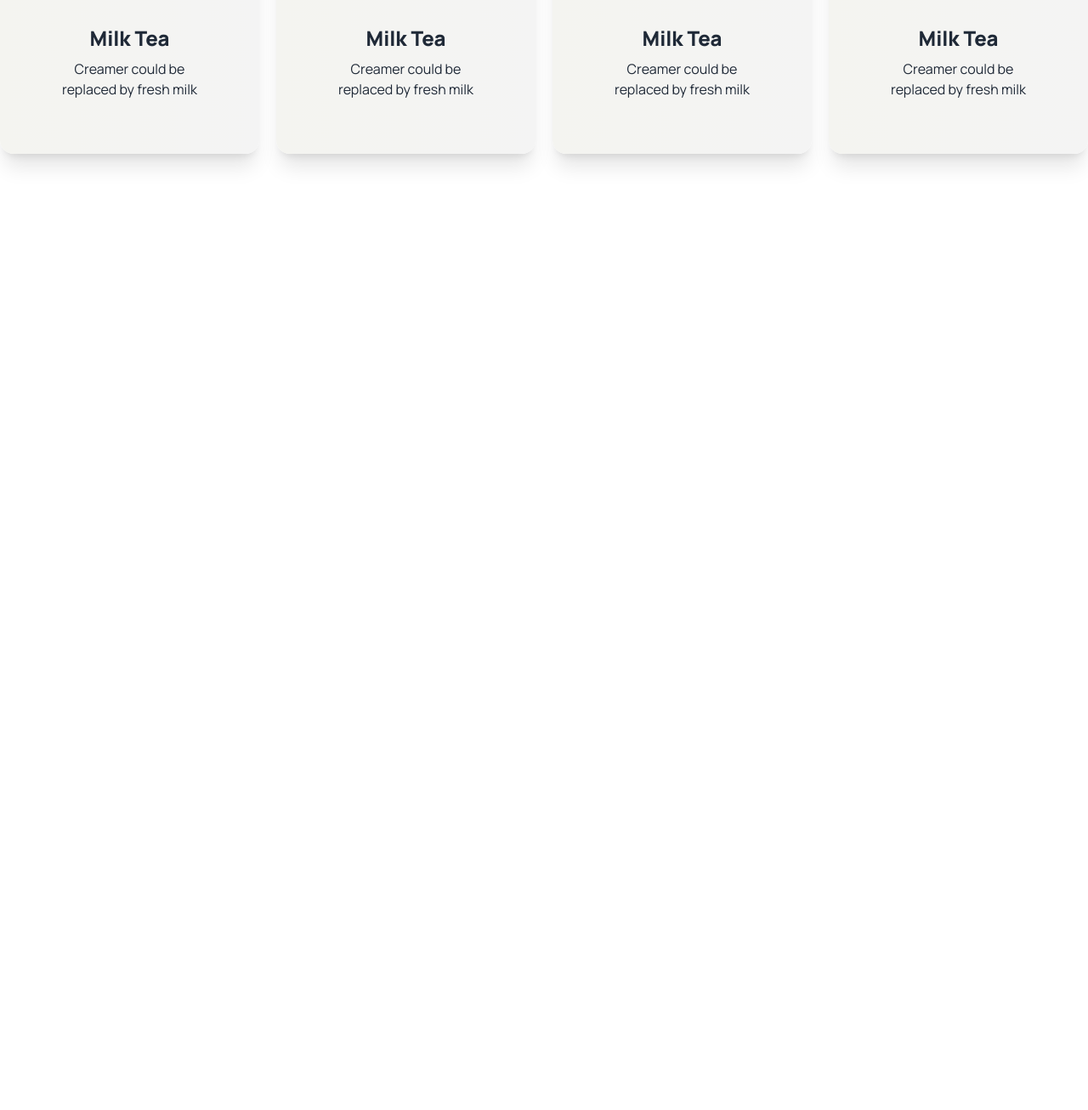
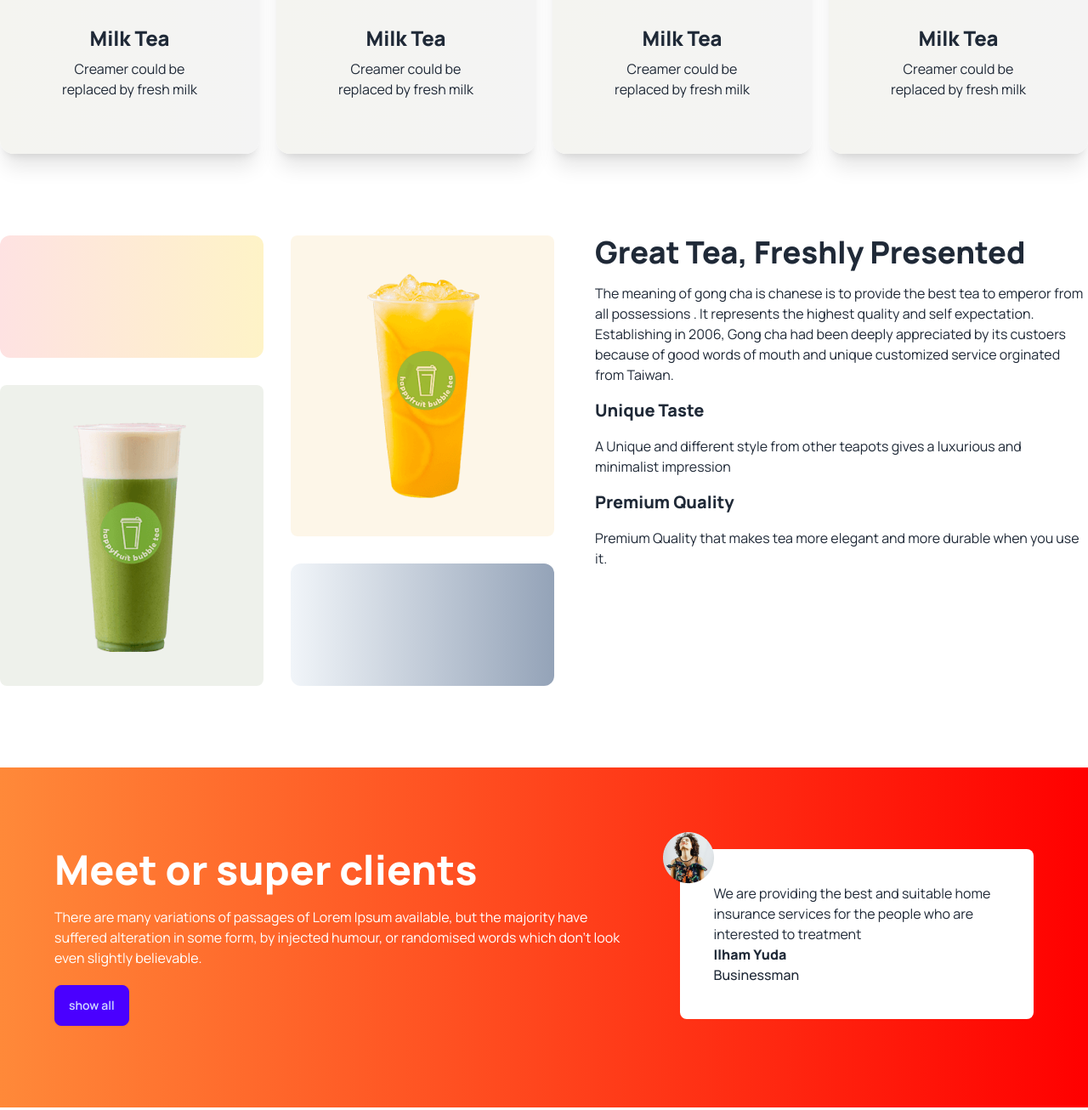
Before and after one commit to nipun-info/tea-house-daisyui, a plain HTML site: page index.html in a window 1280 px wide. Shown: the part 929-2235 px from the top of the page at 85% size. Before the commit the page ends 1206 px from the top, so only its background shows below. Drawn offline with nearby package versions, Linux system fonts and the light colour scheme.

Commit message:
super client section add.

```diff
--- a/index.html
+++ b/index.html
@@ -28,9 +28,9 @@
 </head>
 
 <body class="font-manrope">
-    <header class="container mx-auto ">
+    <header class="container mx-auto">
         <div class="">
-            <div class="flex justify-center items-center gap-8 my-6 flex-col lg:flex-row">
+            <div class="flex justify-center items-center gap-8 my-6 flex-col lg:flex-row xl:flex-row">
                 <!-- hero left content -->
                 <div class="">
                     <h1 class="text-5xl font-extrabold">
@@ -124,6 +124,79 @@
 
             </div>
         </section>
+
+        <!-- Great Tea -->
+        <section class="my-24 flex flex-col lg:flex-row gap-12">
+            <!-- section left container -->
+            <div class="grid gap-8 grid-cols-1 md:grid-cols-2 flex-1">
+                <div class="rounded-xl h-36 bg-gradient-to-r from-red-100 to-amber-100"></div>
+                <div class="row-span-2 bg-[#E6A6231A] rounded-lg flex justify-center items-center px-8 py-10">
+                    <img src="images/fresh-1.png" alt="cup">
+                </div>
+                <div class="row-span-2 bg-[#5776391a] rounded-lg flex justify-center items-center px-8 py-10">
+                    <img src="images/fresh-2.png" alt="cup">
+                </div>
+                <div class="rounded-xl h-36 bg-gradient-to-r from-slate-100 to-slate-400"></div>
+            </div>
+
+            <!-- section right container -->
+            <div class="md:max-w-[580px]  space-y-4 flex-1">
+                <h2 class="text-4xl font-extrabold">
+                    Great Tea, Freshly Presented
+                </h2>
+                <p class="text-base">
+                    The meaning of gong cha is chanese is to provide the best tea to emperor from all possessions . It represents the highest quality and self expectation. Establishing in 2006, Gong cha had been deeply appreciated by its custoers  because of good words of mouth and unique customized service orginated from Taiwan.
+                </p>
+
+                <h4 class="text-xl font-bold">
+                    Unique Taste
+                </h4>
+                <p class="text-base">
+                    A Unique and different style from other teapots gives a luxurious and minimalist impression
+                </p>
+
+                <h4 class="text-xl font-bold">
+                    Premium Quality
+                </h4>
+                <p class="text-base">
+                    Premium Quality that makes tea more elegant and more durable when you use it.
+                </p>
+
+            </div>
+        </section>
+
+        <!-- super client section -->
+        <section class="my-24 bg-gradient-to-r from-[#FF8939] to-[#F00] px-16 py-24 flex flex-col lg:flex-row gap-12">
+            <div class="text-white space-y-5">
+                <h2 class="text-5xl font-extrabold">
+                    Meet or super clients
+                </h2>
+                <p >
+                    There are many variations of passages of Lorem Ipsum available, but the majority have suffered alteration in some form, by injected humour, or randomised words which don't look even slightly believable.
+                </p>
+                <button class="btn btn-primary">show all</button>
+            </div>
+
+            <div>
+
+                <!-- review -->
+                <article class="p-10 rounded-lg bg-white relative">
+                    <img src="images/client.png" alt="" class="absolute -top-5 -left-5">
+                    <p class="">
+                        We are providing the best and suitable home insurance services for the people who are interested to treatment
+                    </p>
+
+                    <h4 class="font-bold">
+                        Ilham Yuda
+                    </h4>
+                    <p class="font-medium">
+                        Businessman
+                    </p>
+                </article>
+            </div>
+        </section>
+
+
     </main>
 
     <footer></footer>
```
